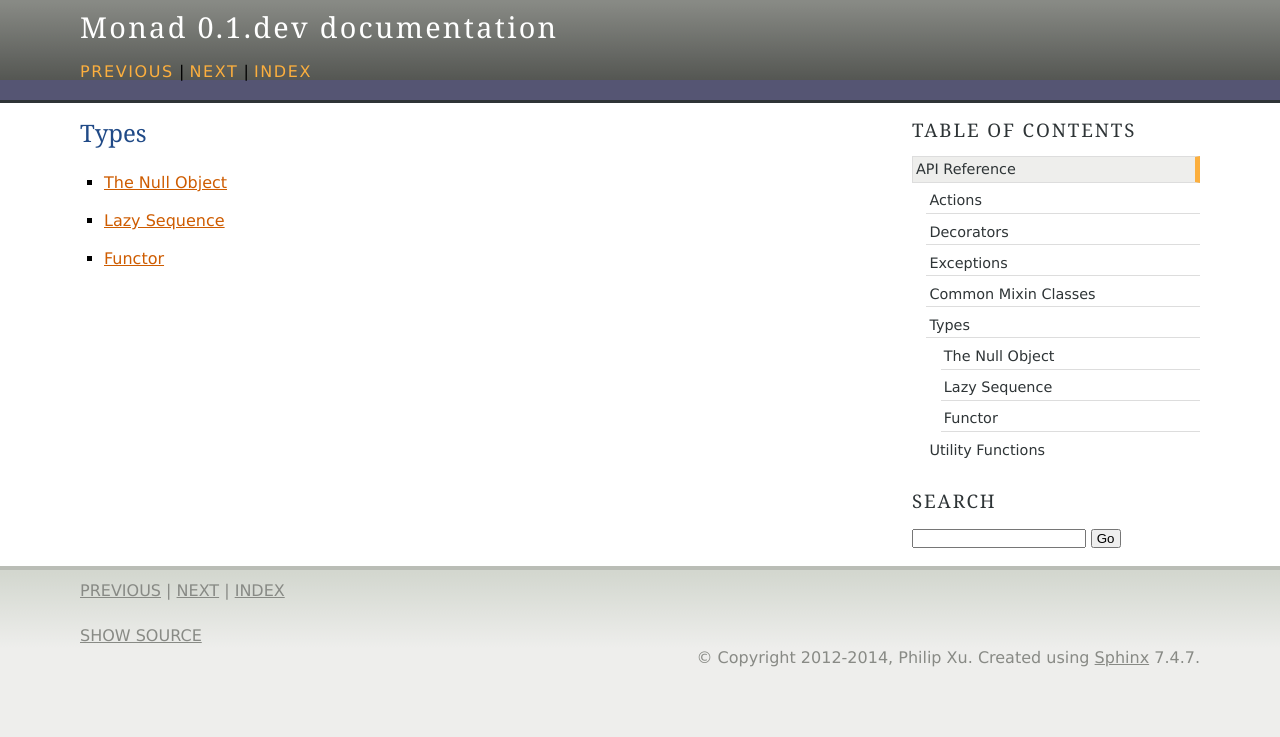
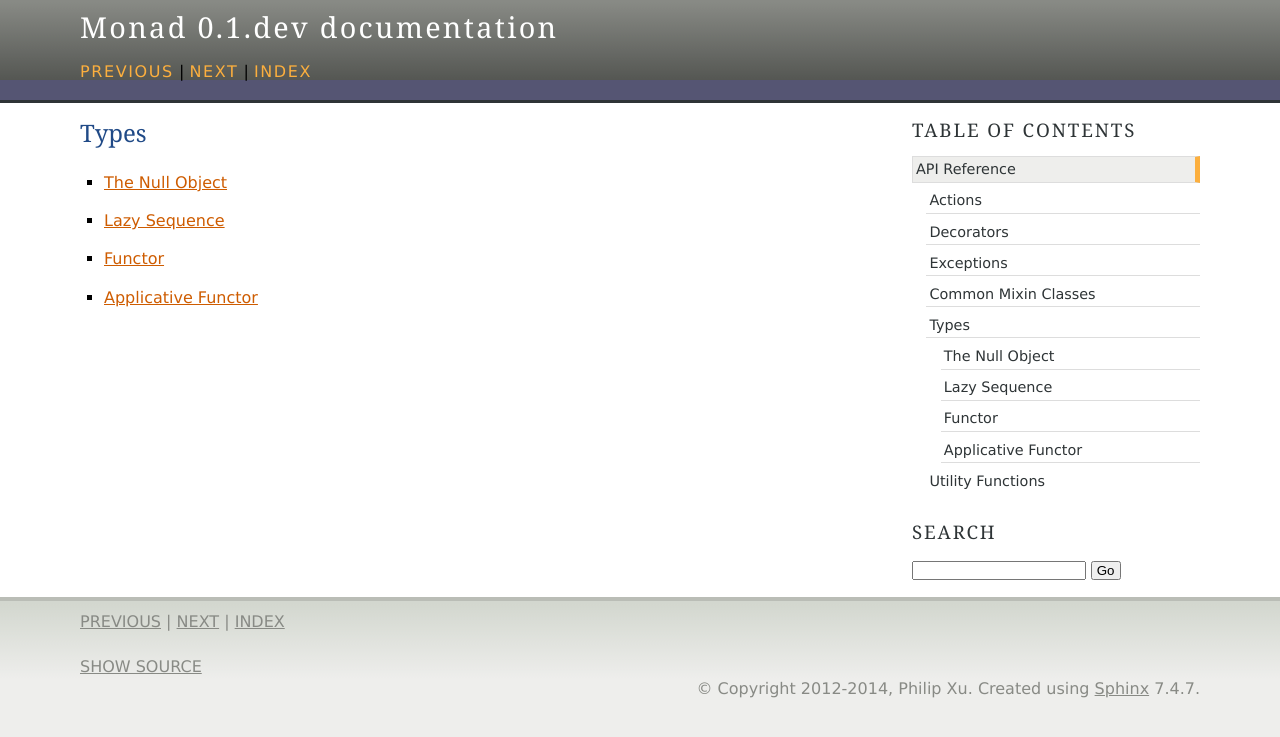
Before and after one commit to pyx/monad, a Sphinx documentation site: the page built from docs/api/types/index.rst, in a window 1280 px wide. Shown: the top 737 px of the page. Built offline with Sphinx 7.4.7, drawn with Linux system fonts in a browser that asks for light colours.

Commit message:
Added API reference: Applicative Functor

```diff
--- /dev/null
+++ b/docs/api/types/applicative.rst
@@ -0,0 +1,6 @@
+Applicative Functor
+===================
+
+.. automodule:: monad.types.applicative
+   :members:
+   :show-inheritance:
--- a/docs/api/types/index.rst
+++ b/docs/api/types/index.rst
@@ -6,3 +6,4 @@ Types
    null
    lazysequence
    functor
+   applicative
```
